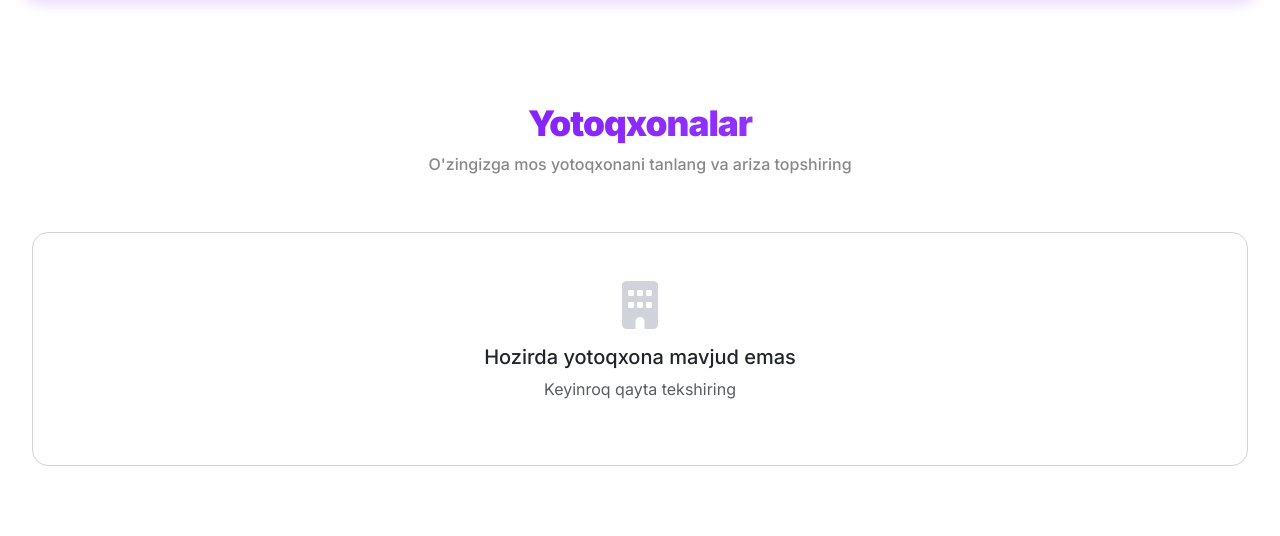
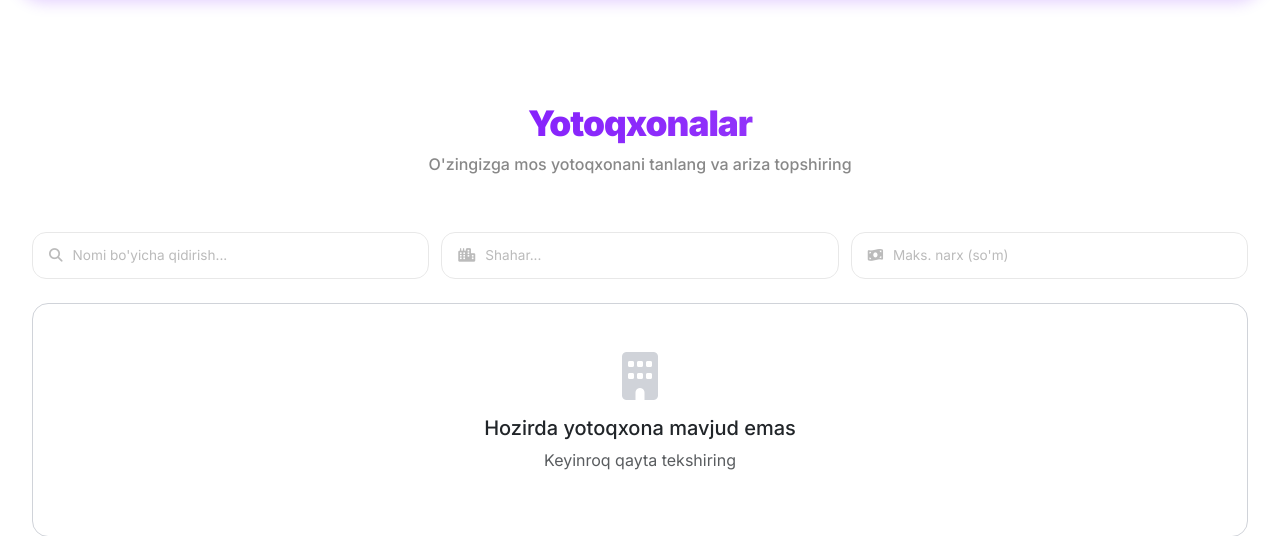
Before and after one commit to JozilovaZ/yotoqxona_web, a Django app: page /applications/rooms/ in a window 1280 px wide. Shown: the part 66-602 px from the top of the page. Run offline with Django 5.2, Linux system fonts and the light colour scheme; data that the repository does not hold is empty.

Commit message:
Add search filters (name, city, price) with rounded inputs above cards
Co-Authored-By: Claude Opus 4.6 <noreply@anthropic.com>

```diff
--- a/templates/applications/available_rooms.html
+++ b/templates/applications/available_rooms.html
@@ -11,6 +11,22 @@
     <p class="dorm-hero-desc">O'zingizga mos yotoqxonani tanlang va ariza topshiring</p>
 </div>
 
+<!-- ═══ SEARCH FILTERS ═══ -->
+<div class="dorm-filters" data-aos="fade-up">
+    <div class="dorm-filter-item">
+        <i class="fas fa-search"></i>
+        <input type="text" id="filterName" placeholder="Nomi bo'yicha qidirish..." autocomplete="off">
+    </div>
+    <div class="dorm-filter-item">
+        <i class="fas fa-city"></i>
+        <input type="text" id="filterCity" placeholder="Shahar..." autocomplete="off">
+    </div>
+    <div class="dorm-filter-item">
+        <i class="fas fa-money-bill-wave"></i>
+        <input type="number" id="filterPriceMax" placeholder="Maks. narx (so'm)" autocomplete="off">
+    </div>
+</div>
+
 {% if not buildings_data %}
 <div class="card p-5 text-center">
     <i class="fas fa-building fa-3x mb-3" style="color: var(--border)"></i>
@@ -21,7 +37,7 @@
 
 <div class="dorm-grid">
     {% for bd in buildings_data %}
-    <div data-aos="fade-up" data-aos-delay="{{ forloop.counter0 }}0">
+    <div class="dorm-grid-item" data-name="{{ bd.building.name|lower }}" data-city="{{ bd.building.city|lower }}" data-price="{{ bd.min_price|default:0 }}" data-aos="fade-up" data-aos-delay="{{ forloop.counter0 }}0">
         <a href="{% url 'applications:building_detail' bd.building.pk %}" class="text-decoration-none">
             <div class="dorm-card">
                 <div class="dorm-card-img">
@@ -88,6 +104,49 @@
         color: #888;
         font-weight: 500;
         margin: 0;
+    }
+
+    /* ═══ FILTERS ═══ */
+    .dorm-filters {
+        display: flex;
+        gap: 12px;
+        margin-bottom: 1.5rem;
+    }
+    .dorm-filter-item {
+        flex: 1;
+        display: flex;
+        align-items: center;
+        gap: 10px;
+        background: #fff;
+        border: 1.5px solid #e8e8e8;
+        border-radius: 14px;
+        padding: 0 16px;
+        transition: border-color .2s, box-shadow .2s;
+    }
+    .dorm-filter-item:focus-within {
+        border-color: var(--p);
+        box-shadow: 0 0 0 3px rgba(112,0,255,.07);
+    }
+    .dorm-filter-item i {
+        color: #bbb;
+        font-size: 0.85rem;
+        flex-shrink: 0;
+    }
+    .dorm-filter-item:focus-within i {
+        color: var(--p);
+    }
+    .dorm-filter-item input {
+        border: none;
+        outline: none;
+        background: transparent;
+        width: 100%;
+        padding: 12px 0;
+        font-size: 0.85rem;
+        font-family: 'Inter', sans-serif;
+        color: #222;
+    }
+    .dorm-filter-item input::placeholder {
+        color: #bbb;
     }
 
     /* ═══ GRID ═══ */
@@ -231,8 +290,43 @@
     }
     @media (max-width: 768px) {
         .dorm-grid { grid-template-columns: repeat(2, 1fr); gap: 10px; }
+        .dorm-filters { flex-direction: column; gap: 8px; }
         .dorm-hero-title { font-size: 1.6rem; }
         .dorm-hero { padding: 1.5rem 1rem 1rem; margin-bottom: 1.25rem; }
     }
 </style>
 {% endblock %}
+
+{% block extra_js %}
+<script>
+(function() {
+    var nameInput = document.getElementById('filterName');
+    var cityInput = document.getElementById('filterCity');
+    var priceInput = document.getElementById('filterPriceMax');
+    var items = document.querySelectorAll('.dorm-grid-item');
+
+    function filterCards() {
+        var name = nameInput.value.toLowerCase().trim();
+        var city = cityInput.value.toLowerCase().trim();
+        var maxPrice = parseFloat(priceInput.value) || 0;
+
+        items.forEach(function(item) {
+            var itemName = item.dataset.name || '';
+            var itemCity = item.dataset.city || '';
+            var itemPrice = parseFloat(item.dataset.price) || 0;
+
+            var show = true;
+            if (name && itemName.indexOf(name) === -1) show = false;
+            if (city && itemCity.indexOf(city) === -1) show = false;
+            if (maxPrice > 0 && itemPrice > maxPrice) show = false;
+
+            item.style.display = show ? '' : 'none';
+        });
+    }
+
+    nameInput.addEventListener('input', filterCards);
+    cityInput.addEventListener('input', filterCards);
+    priceInput.addEventListener('input', filterCards);
+})();
+</script>
+{% endblock %}
```
